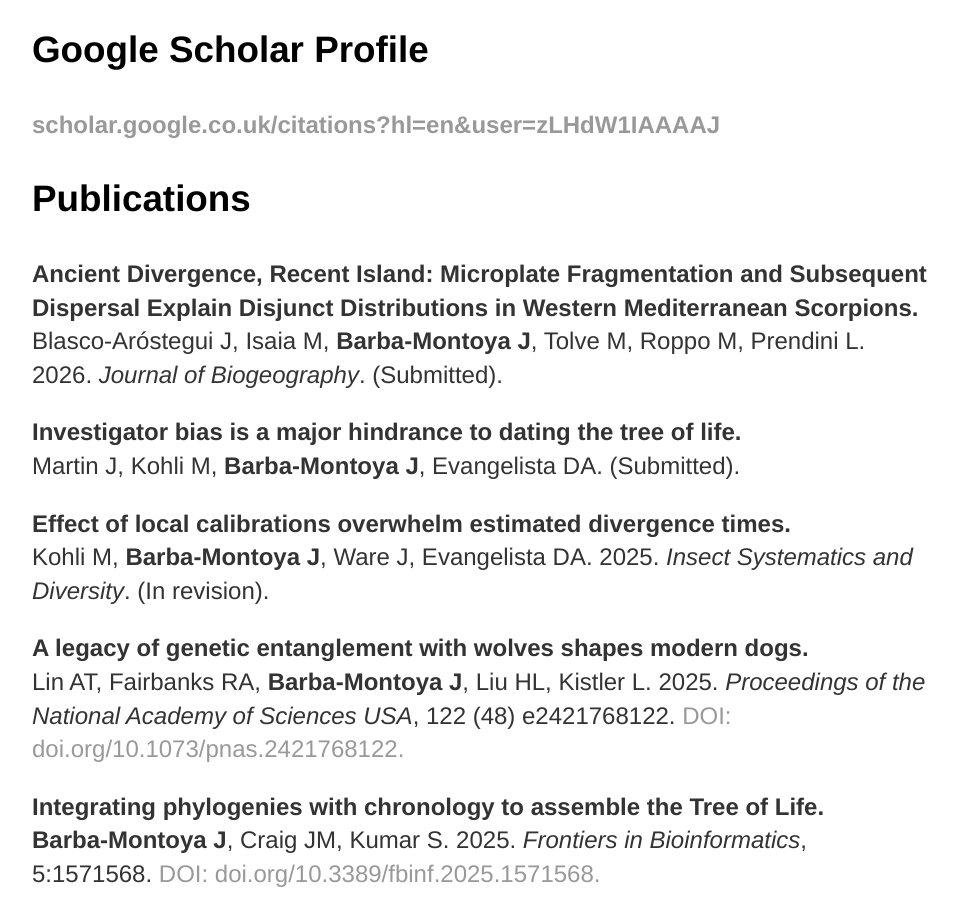
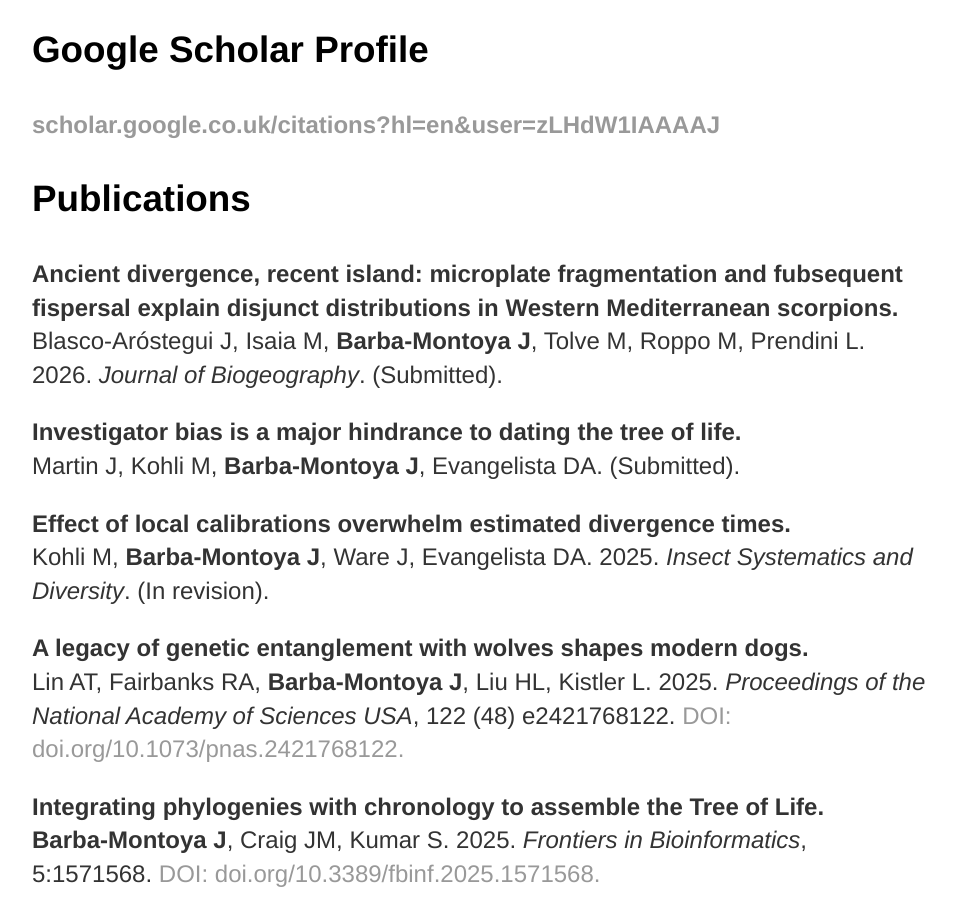
Before and after one commit to josebarbamontoya/josebarbamontoya.github.io, a Jekyll site: the page built from research/index.html, in a window 1280 px wide and 900 px high, scrolled down 436 px. Shown: the whole window, without its empty margins (160-1118 px from the left). Built offline with Jekyll 4.4.1, drawn with Linux system fonts in a browser that asks for light colours.

Commit message:
Update index.html

```diff
--- a/research/index.html
+++ b/research/index.html
@@ -11,7 +11,7 @@
 
 					<h3>Publications</h3>
 
-<p><b>Ancient Divergence, Recent Island: Microplate Fragmentation and Subsequent Dispersal Explain Disjunct Distributions in Western Mediterranean Scorpions.</b><br>
+<p><b>Ancient divergence, recent island: microplate fragmentation and fubsequent fispersal explain disjunct distributions in Western Mediterranean scorpions.</b><br>
 Blasco-Aróstegui J, Isaia M, <b>Barba-Montoya J</b>, Tolve M, Roppo M, Prendini L. 2026. <i>Journal of Biogeography</i>. (Submitted).</a>
 
 <p><b>Investigator bias is a major hindrance to dating the tree of life.</b><br>
```
